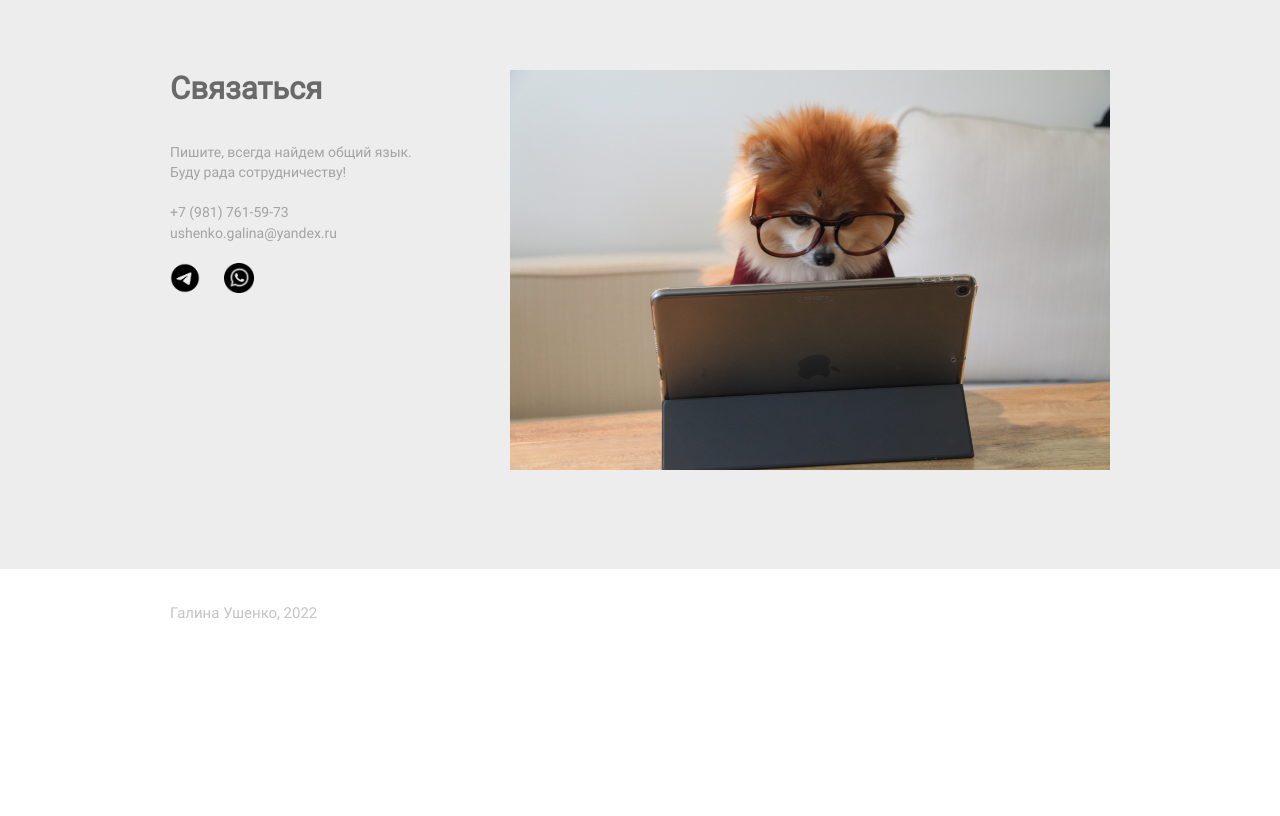
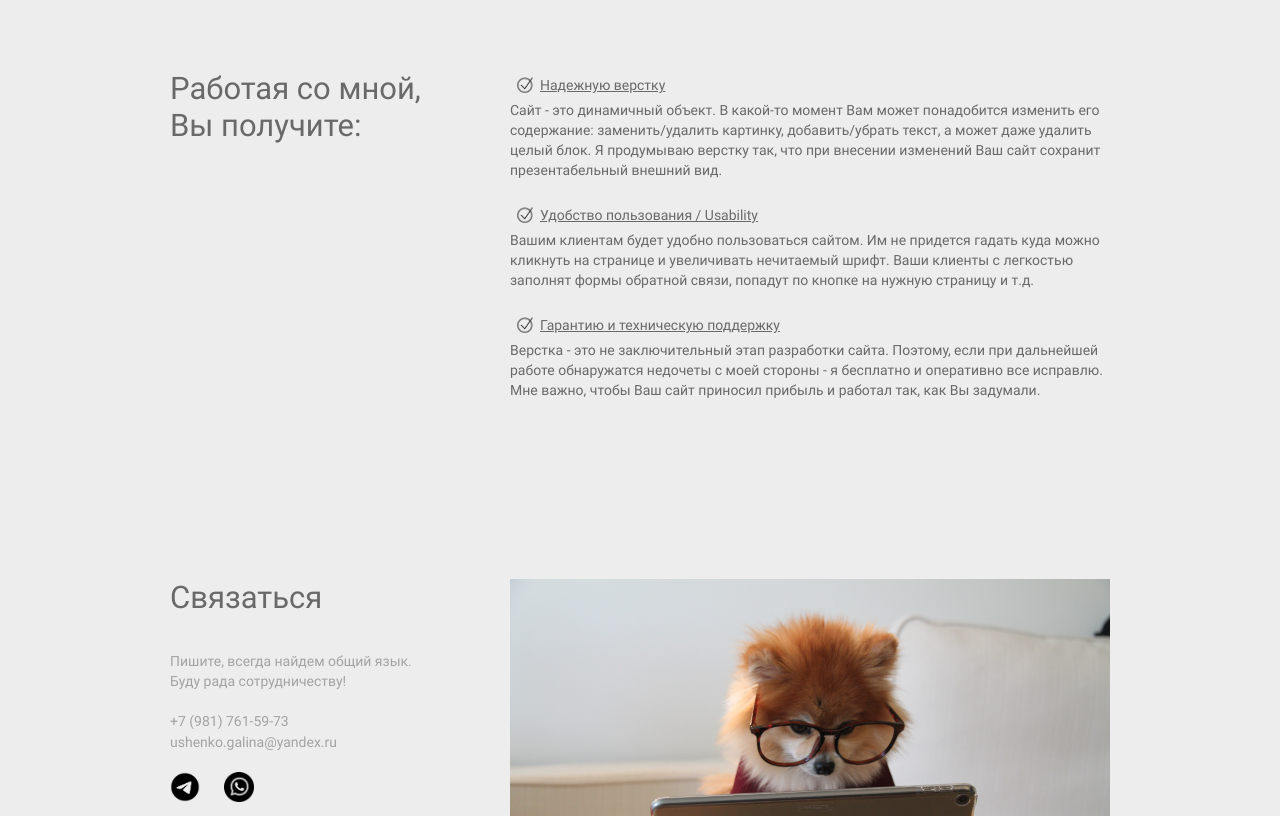
Before and after one commit to G2221/UshenkoGalina, a website: page index.html in a window 1280 px wide. Shown: the part 662-1478 px from the top of the page. Before the commit the page ends 1319 px from the top, so only its background shows below. Drawn offline with Linux system fonts and the light colour scheme.

Commit message:
advantages block

```diff
--- a/css/styles/style.less
+++ b/css/styles/style.less
@@ -61,6 +61,55 @@
         margin-right: 14px;
         font-family: RobotoRegular, sans-serif;
         cursor: pointer;
+      }
+    }
+  }
+}
+
+.advantages {
+  padding: 79px 0 80px 0;
+  background: #EDEDED;
+
+  .advantages-container {
+    max-width: 940px;
+    margin: 0 auto;
+    display: flex;
+    justify-content: space-between;
+
+    .advantages-title {
+      max-width: 252px;
+      font-size: 31px;
+      color: #696969;
+      font-family: RobotoRegular, sans-serif;
+    }
+
+    .advantages-info {
+      max-width: 600px;
+
+      .advantages-info-block {
+        margin-bottom: 20px;
+        .advantages-info-header {
+          display: flex;
+          align-items: center;
+
+          .advantages-info-img {
+            max-width: 30px;
+          }
+          .advantages-info-title {
+            font-size: 14px;
+            line-height: 20px;
+            color: #696969;
+            font-family: RobotoRegular, sans-serif;
+            text-decoration: underline;
+          }
+        }
+
+        .advantages-info-text {
+          font-size: 14px;
+          line-height: 20px;
+          color: #696969;
+          font-family: RobotoRegular, sans-serif;
+        }
       }
     }
   }
--- a/index.html
+++ b/index.html
@@ -34,10 +34,51 @@
     </div>
 </section>
 
+<section class="advantages">
+    <div class="advantages-container">
+        <div class="advantages-title">Работая со мной, Вы получите:</div>
+        <div class="advantages-info">
+            <div class="advantages-info-block">
+                <div class="advantages-info-header">
+                    <img src="images/check_icon_142693.png" alt="check icon" class="advantages-info-img">
+                    <div class="advantages-info-title">Надежную верстку</div>
+                </div>
+                <div class="advantages-info-text">
+                    Сайт - это динамичный объект. В какой-то момент Вам может понадобится изменить его содержание:
+                    заменить/удалить картинку, добавить/убрать текст, а может даже удалить целый блок. Я продумываю
+                    верстку так, что при внесении изменений Ваш сайт сохранит презентабельный внешний вид.
+                </div>
+            </div>
+            <div class="advantages-info-block">
+                <div class="advantages-info-header">
+                    <img src="images/check_icon_142693.png" alt="check icon" class="advantages-info-img">
+                    <div class="advantages-info-title">Удобство пользования / Usability</div>
+                </div>
+                <div class="advantages-info-text">
+                    Вашим клиентам будет удобно пользоваться сайтом. Им не придется гадать куда можно кликнуть на
+                    странице и увеличивать нечитаемый шрифт. Ваши клиенты с легкостью заполнят формы обратной связи,
+                    попадут по кнопке на нужную страницу и т.д.
+                </div>
+            </div>
+            <div class="advantages-info-block">
+                <div class="advantages-info-header">
+                    <img src="images/check_icon_142693.png" alt="check icon" class="advantages-info-img">
+                    <div class="advantages-info-title">Гарантию и техническую поддержку</div>
+                </div>
+                <div class="advantages-info-text">
+                    Верстка - это не заключительный этап разработки сайта. Поэтому, если при дальнейшей работе
+                    обнаружатся недочеты с моей стороны - я бесплатно и оперативно все исправлю. Мне важно, чтобы Ваш
+                    сайт приносил прибыль и работал так, как Вы задумали.
+                </div>
+            </div>
+        </div>
+    </div>
+</section>
+
 <section class="contact" id="contact">
     <div class="contact-container">
         <div class="contact-info">
-            <h2 class="contact-title">Связаться</h2>
+            <div class="contact-title">Связаться</div>
             <div class="contact-text">
                 Пишите, всегда найдем общий язык. Буду рада сотрудничеству!
             </div>
@@ -76,8 +117,6 @@
     </div>
 </footer>
 
-</section>
-
 <script src="scripts/jquery-3.6.1.min.js"></script>
 <script src="scripts/jquery-ui.min.js"></script>
 <script src="scripts/slick.min.js"></script>
```
Also changed, not shown: dist/style.css, images/check_icon_142693.png (added). Lines whose indentation alone changed are shown as unchanged.
